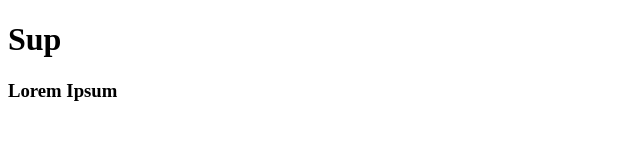
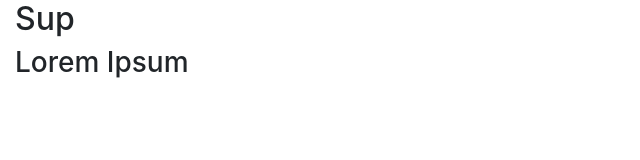
Before and after one commit to TechaJat/TechaJat.github.io, a plain HTML site: page index.html in a window 1280 px wide. Shown: the whole page, without its empty margins (0-640 px from the left). Drawn offline with nearby package versions, Linux system fonts and the light colour scheme.

Commit message:
Update index.html
Included Bootstrap 4.3.1 and required JS

```diff
--- a/index.html
+++ b/index.html
@@ -1,7 +1,25 @@
 <!DOCTYPE html>
 <html>
+<head>
+    <link rel="stylesheet" href="https://stackpath.bootstrapcdn.com/bootstrap/4.3.1/css/bootstrap.min.css" integrity="sha384-ggOyR0iXCbMQv3Xipma34MD+dH/1fQ784/j6cY/iJTQUOhcWr7x9JvoRxT2MZw1T" crossorigin="anonymous">
+
+</head>
 <body>
-  <h1>Sup</h1>
-  <h3>Lorem Ipsum</h3>
+  <div class='container-fluid'>
+    <div class='row'>
+      <div class='col-lg-12'>
+          <h2>Sup</h2>
+          <h3>Lorem Ipsum</h3>
+      </div>
+    </div>
+  </div>
+
+
+
+
+
+  <script src="https://code.jquery.com/jquery-3.3.1.slim.min.js" integrity="sha384-q8i/X+965DzO0rT7abK41JStQIAqVgRVzpbzo5smXKp4YfRvH+8abtTE1Pi6jizo" crossorigin="anonymous"></script>
+  <script src="https://cdnjs.cloudflare.com/ajax/libs/popper.js/1.14.7/umd/popper.min.js" integrity="sha384-UO2eT0CpHqdSJQ6hJty5KVphtPhzWj9WO1clHTMGa3JDZwrnQq4sF86dIHNDz0W1" crossorigin="anonymous"></script>
+  <script src="https://stackpath.bootstrapcdn.com/bootstrap/4.3.1/js/bootstrap.min.js" integrity="sha384-JjSmVgyd0p3pXB1rRibZUAYoIIy6OrQ6VrjIEaFf/nJGzIxFDsf4x0xIM+B07jRM" crossorigin="anonymous"></script>
 </body>
 </html>
```
